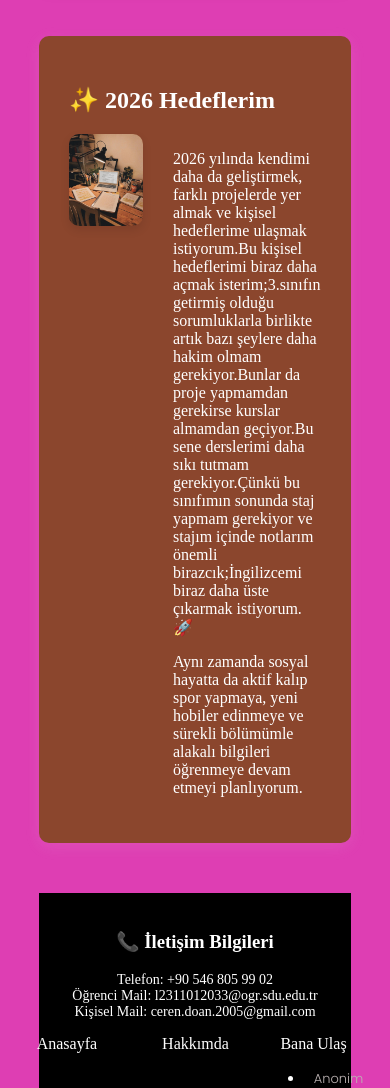
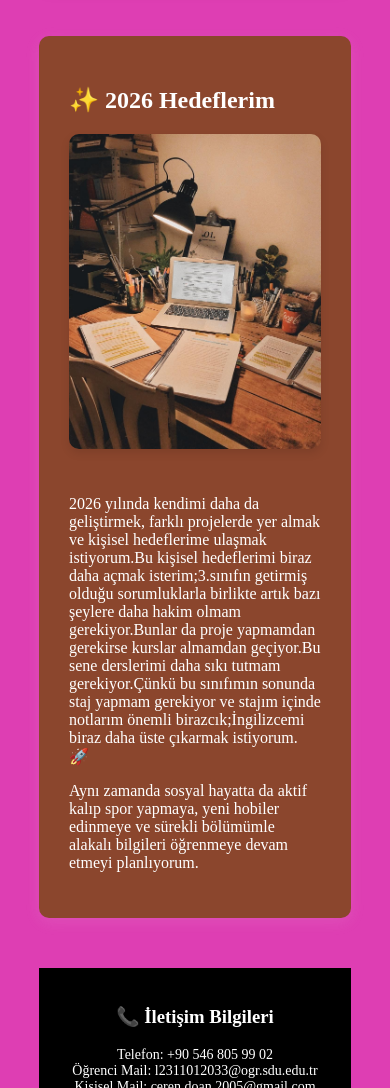
Before and after one commit to cerendoan/blog, a plain HTML site: page index.html in a window 390 px wide. Shown: the part 1440-2528 px from the top of the page. Drawn offline with Linux system fonts and the light colour scheme.

Commit message:
Update style.css

```diff
--- a/style.css
+++ b/style.css
@@ -462,3 +462,17 @@ p.o {
 .footer-submenu a:hover {
   color: #ffcc00;
 }
+img {
+  max-width: 100%;
+  height: auto;
+}
+@media (max-width: 768px) {
+  .goals-content {
+    display: flex;
+    flex-direction: column;
+    align-items: center;
+  }
+  .goals-left, .goals-right {
+    width: 100%;
+  }
+}
```
